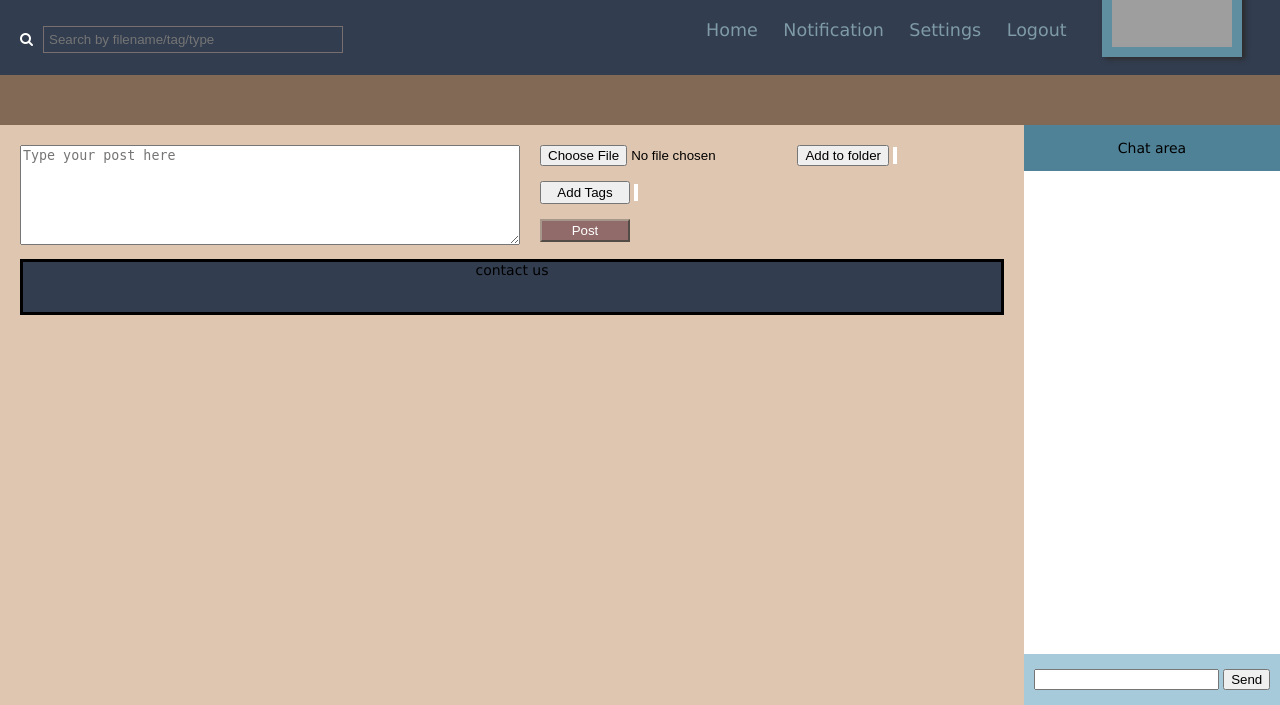
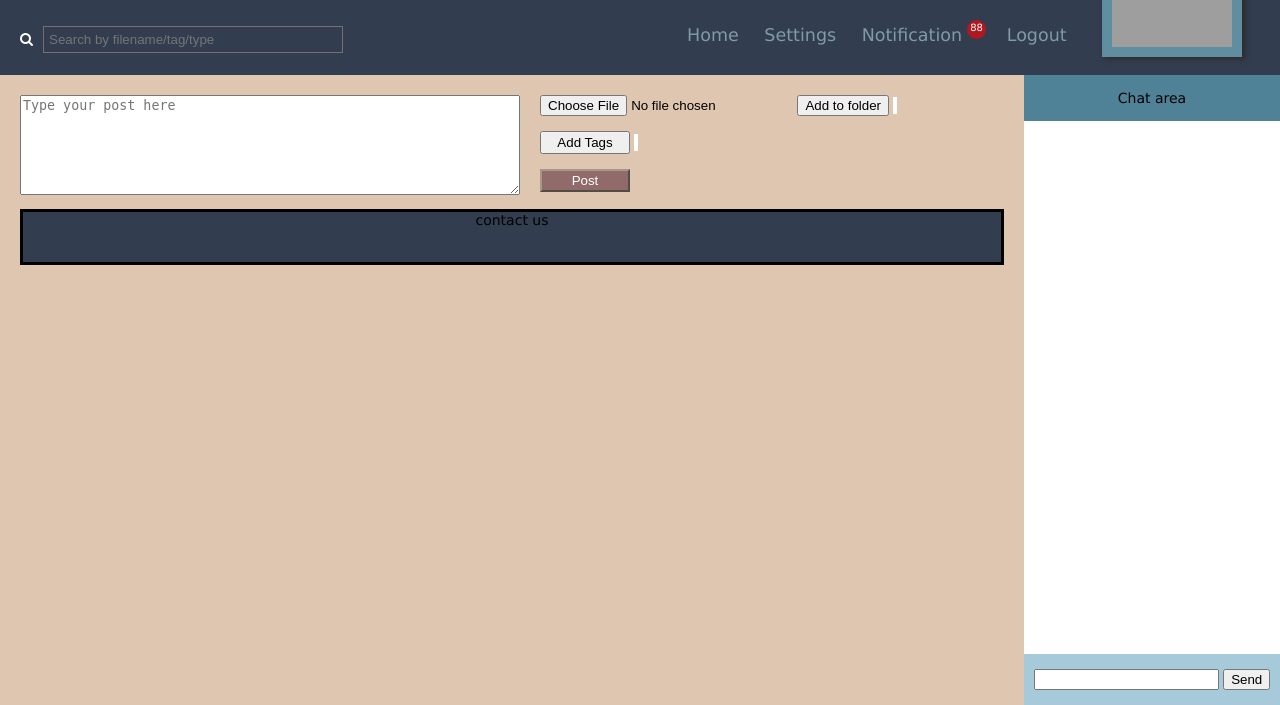
Before and after one commit to tanny411/GroupStudy, a PHP site: page /grouppage.php in a window 1280 px wide. Shown: the part 95-800 px from the top of the page. Run offline with PHP 8.4, Linux system fonts and the light colour scheme; the visitor is signed in with stand-in values (Sample User, id 1); data that the repository does not hold is empty; grey boxes are pictures that could not be loaded.

Commit message:
notifications (Front end only)

```diff
--- a/READ ME.txt
+++ b/READ ME.txt
@@ -47,3 +47,5 @@ deletefolder.php
 https://www.twiddla.com/API/Reference.aspx
 
 {board.php,board.html=> not in use, were trialed with}
+
+logout.php
--- a/grouppage.css
+++ b/grouppage.css
@@ -9,6 +9,10 @@ ul , li{
     padding:0px;
     margin:0px;
 }
+a, a:visited ,a:hover,a:active {
+    text-decoration: none;
+    color:inherit;
+}
 .header
 {
     top:0px;
@@ -18,6 +22,7 @@ ul , li{
     height:170px;
 }
 .groupname{
+    z-index: -1;
     position:fixed;
     top:170px;
     height:50px;
@@ -41,7 +46,7 @@ ul , li{
     background-color: #323d4f;
     border-style:solid;
 }
-.header ul{
+.navbar{
     color:#7f9ba7;
     list-style-type: none;
     padding-left:0px;
@@ -50,13 +55,13 @@ ul , li{
 
     font-size: 1.25em;
 
-    margin-top:20px;
+    margin-top:25px;
 }
-.header li{
+.navbar li{
     display: inline;
     padding:10px;
 }
-.header li:hover{
+.navbar li:hover{
     color:#aec2ca;
     cursor: pointer;
     background-color: #557c8d;
@@ -139,19 +144,20 @@ ul , li{
     color:white;
 }
 #main{
-    margin-top: 220px;
+    margin-top: 170px; /*add 50px if you put groupname tab*/
     transition:margin-left 0.5s;
     padding:20px;
     width:calc(80% - 40px);
     text-align: justify;
 }
 .chatarea{
+    z-index: -1;
     background-color:#fff;
     width:20%;
     position:fixed;
     right:0;
-    top:220;
-    height:calc(100% - 220px);
+    top:170px; /*add 50px if you put groupname tab*/
+    height:calc(100% - 170px); /*add here too*/
 }
 .chattop{
     background-color: #4f8297;
@@ -358,3 +364,63 @@ li.dropdown{
 strong{
     color:red !important;
 }
+.notifs{
+    /* box-sizing: border-box; */
+    opacity: 1;
+    float:right;
+    width:350px;
+    height:400px;
+    margin-top:15px;
+    margin-right:10px;
+    padding:10px 10px 5px 10px;
+    border : 1px gray solid;
+    background-color: #557c8dcb;
+    transition: .3s ease-in-out;
+    box-shadow:2px 2px 2px rgba(46, 43, 43, 0.527);
+    overflow-x: scroll;
+}
+.notif-collapse{
+    opacity: 0;
+    height:0px;
+}
+.nai{
+    display:table;
+    text-align:center;
+    height: 98%;
+    width: 98%;
+    background-color: transparent !important;
+    color:rgb(75, 71, 71) !important;
+    font-style: italic;
+}
+.nai span{
+    display: table-cell;
+    vertical-align: middle;
+    line-height: normal;
+}
+.notifs li{
+    color:black;
+    font-size: 14px;
+    padding:5px;
+    margin-bottom:5px;
+    background-color: rgba(255, 255, 255, 0.747);
+    box-shadow:-1px -1px 1px rgba(161, 159, 159, 0.342),2px 2px 2px rgba(46, 43, 43, 0.342);
+}
+.ase{
+    color:#aec2ca;
+    cursor: pointer;
+    background-color: #557c8d;
+}
+.notif-num{
+    display: inline-block;
+    position: relative;
+    top:-10px;
+    left:5px;
+    font-size: 10px;
+    text-align: center;
+    min-width:15px;
+    min-height:15px;
+    border-radius: 50%;
+    color:white;
+    background-color: rgba(255, 0, 0, 0.616);
+    padding: 2px;
+}
--- a/grouppage.html
+++ b/grouppage.html
@@ -18,18 +18,21 @@
             <div class="username">
                 Hi, <?php echo "$user[2] $user[3]"; ?>
             </div>
-            <ul>
-                <li>Home</li>
-                <li>Notification</li>
+            <ul class="navbar">
+                <li><a href="main_page.php">Home</a></li>
                 <li>Settings</li>
-                <li>Logout</li>
+                <li class="notif-btn">Notification<div class="notif-num">88</div></li>
+                <li><a href="logout.php">Logout</a></li>
+            </ul>
+            <ul class="notifs notif-collapse">
+                <li class="nai"><span>No new notifications</span></li>
             </ul>
             </div>
             <img src=<?php echo 'pp/'.$user[11] ?> class="pp"/>
             </div>
 
         </div>
-        <div class="groupname"><span> <?php echo $group_name; ?> </span></div>
+        <!-- <div class="groupname"><span> <?php echo $group_name; ?> </span></div> -->
         <ul class="sidebar" id="sidebar">
             <li onclick="closeSlideMenu()" class="close"><i class="fa fa-close"></i></li>
             <li id="folderresponse"></li>
--- a/grouppage.js
+++ b/grouppage.js
@@ -182,6 +182,10 @@ $(document).ready(function(){
     folderremove(name,pname,document.getElementById('group_id').value);
   });
 
+  $('.notif-btn').on("click",function(){
+    $('.notifs').toggleClass('notif-collapse');
+    $(this).toggleClass('ase');
+  });
 });
 
 function folderremove(name,parent,groupid){
--- /dev/null
+++ b/logout.php
@@ -0,0 +1,6 @@
+<?php
+ob_start();
+session_start();
+session_destroy();
+header('location: /groupstudy/groupproject/main_page.php');
+?>
```
